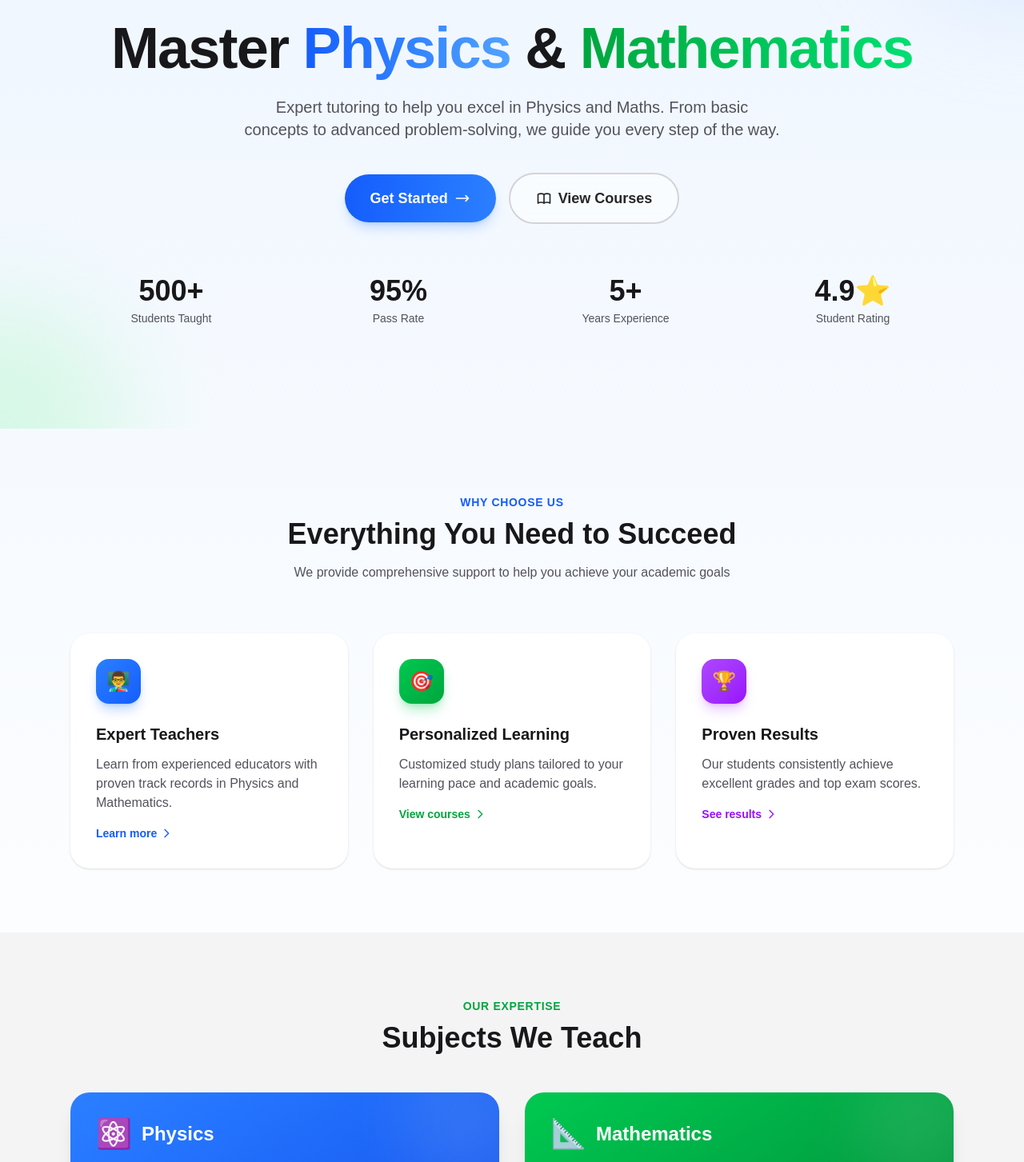
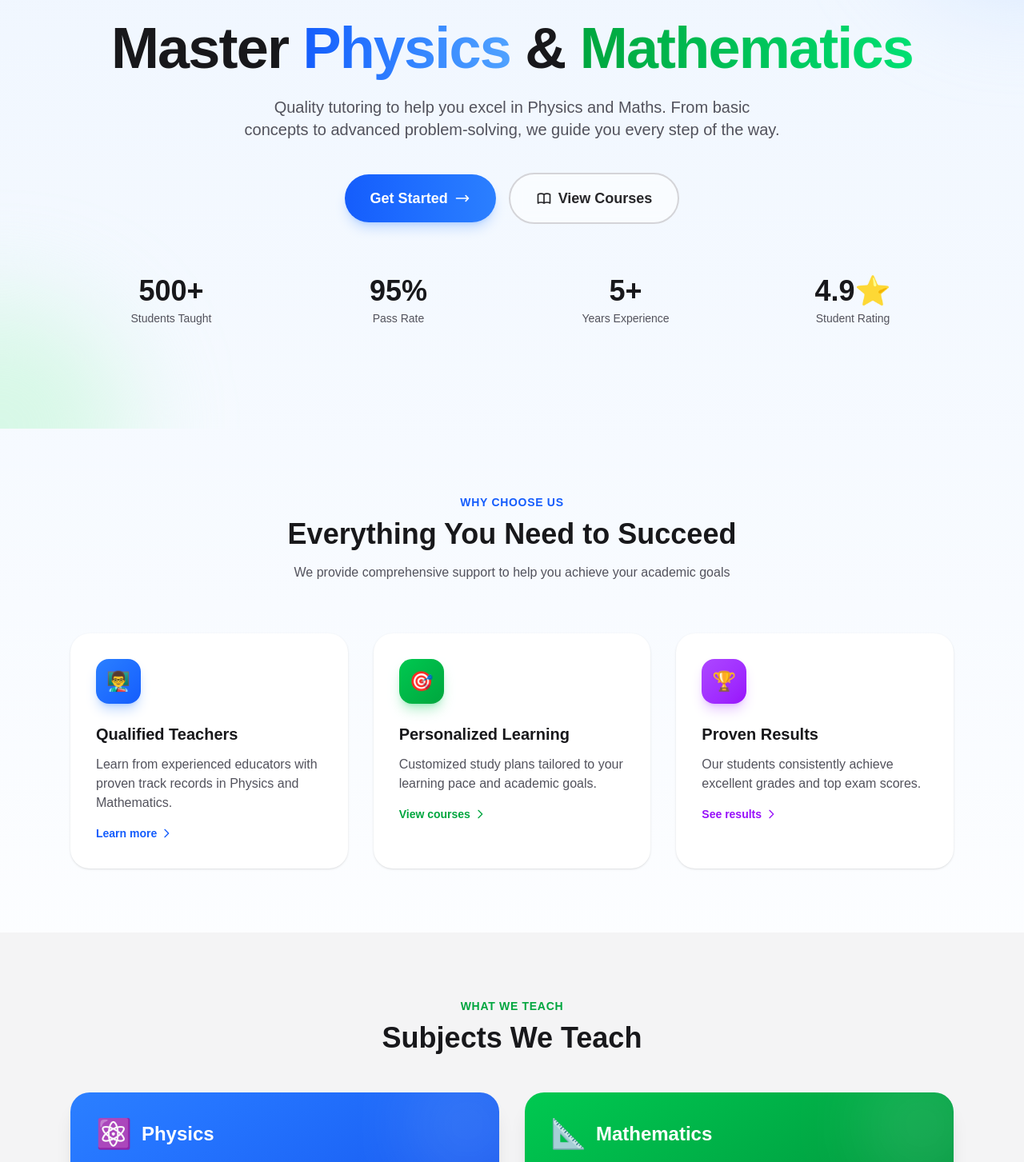
Before and after one commit to bhuvankumar17/kirusil-, a Next.js app: page / in a window 1280 px wide. Shown: the part 229-1682 px from the top of the page at 80% size. Built offline with nearby package versions, Linux system fonts and the light colour scheme; no server answers.

Commit message:
Remove expert references from website

```diff
--- a/src/app/about/page.js
+++ b/src/app/about/page.js
@@ -64,7 +64,7 @@ export default function About() {
               <div className="mx-auto flex h-16 w-16 items-center justify-center rounded-full bg-blue-100 text-3xl dark:bg-blue-900">
                 👨‍🏫
               </div>
-              <h3 className="mt-4 font-semibold text-black dark:text-white">Expert Faculty</h3>
+              <h3 className="mt-4 font-semibold text-black dark:text-white">Qualified Faculty</h3>
               <p className="mt-2 text-sm text-zinc-600 dark:text-zinc-400">
                 Highly qualified teachers with years of experience
               </p>
--- a/src/app/layout.js
+++ b/src/app/layout.js
@@ -16,10 +16,10 @@ const geistMono = Geist_Mono({
 
 export const metadata = {
   title: {
-    default: "Kirusil Tuition Center | Expert Physics & Maths Tutoring",
+    default: "Kirusil Tuition Center | Physics & Maths Tutoring",
     template: "%s | Kirusil Tuition Center",
   },
-  description: "Kirusil Tuition Center offers expert tutoring in Physics and Mathematics for students of all levels. Personalized learning, experienced teachers, and proven results. Join us for academic excellence!",
+  description: "Kirusil Tuition Center offers quality tutoring in Physics and Mathematics for students of all levels. Personalized learning, experienced teachers, and proven results. Join us for academic excellence!",
   keywords: ["physics tuition", "maths tuition", "tuition center", "physics tutoring", "mathematics tutoring", "online tuition", "Kirusil", "exam preparation", "CBSE tuition", "ICSE tuition"],
   authors: [{ name: "Kirusil Tuition Center" }],
   creator: "Kirusil Tuition Center",
@@ -40,8 +40,8 @@ export const metadata = {
     locale: "en_IN",
     url: "https://kirusil.vercel.app",
     siteName: "Kirusil Tuition Center",
-    title: "Kirusil Tuition Center | Expert Physics & Maths Tutoring",
-    description: "Expert tutoring in Physics and Mathematics. Personalized learning with experienced teachers for academic excellence.",
+    title: "Kirusil Tuition Center | Physics & Maths Tutoring",
+    description: "Quality tutoring in Physics and Mathematics. Personalized learning with experienced teachers for academic excellence.",
     images: [
       {
         url: "/og-image.png",
@@ -53,8 +53,8 @@ export const metadata = {
   },
   twitter: {
     card: "summary_large_image",
-    title: "Kirusil Tuition Center | Expert Physics & Maths Tutoring",
-    description: "Expert tutoring in Physics and Mathematics. Join Kirusil for academic excellence!",
+    title: "Kirusil Tuition Center | Physics & Maths Tutoring",
+    description: "Quality tutoring in Physics and Mathematics. Join Kirusil for academic excellence!",
     images: ["/og-image.png"],
   },
   verification: {
@@ -89,7 +89,7 @@ export default function RootLayout({ children }) {
               "@context": "https://schema.org",
               "@type": "EducationalOrganization",
               "name": "Kirusil Tuition Center",
-              "description": "Expert tutoring in Physics and Mathematics for students of all levels.",
+              "description": "Quality tutoring in Physics and Mathematics for students of all levels.",
               "url": "https://kirusil.vercel.app",
               "logo": "https://kirusil.vercel.app/logo.jpg",
               "sameAs": [
--- a/src/app/page.js
+++ b/src/app/page.js
@@ -34,7 +34,7 @@ export default function Home() {
           </h1>
 
           <p className="mx-auto mt-6 max-w-2xl text-lg text-zinc-600 dark:text-zinc-400 md:text-xl">
-            Expert tutoring to help you excel in Physics and Maths. From basic concepts to advanced problem-solving, we guide you every step of the way.
+            Quality tutoring to help you excel in Physics and Maths. From basic concepts to advanced problem-solving, we guide you every step of the way.
           </p>
 
           <div className="mt-10 flex flex-col items-center justify-center gap-4 sm:flex-row">
@@ -100,7 +100,7 @@ export default function Home() {
                 👨‍🏫
               </div>
               <h3 className="mt-6 text-xl font-bold text-zinc-900 dark:text-white">
-                Expert Teachers
+                Qualified Teachers
               </h3>
               <p className="mt-3 text-zinc-600 dark:text-zinc-400">
                 Learn from experienced educators with proven track records in Physics and Mathematics.
@@ -158,7 +158,7 @@ export default function Home() {
       <section className="bg-zinc-100 py-20 dark:bg-zinc-900/50">
         <div className="mx-auto max-w-6xl px-6">
           <div className="text-center">
-            <span className="text-sm font-semibold uppercase tracking-wider text-green-600 dark:text-green-400">Our Expertise</span>
+            <span className="text-sm font-semibold uppercase tracking-wider text-green-600 dark:text-green-400">What We Teach</span>
             <h2 className="mt-2 text-3xl font-bold text-zinc-900 dark:text-white md:text-4xl">
               Subjects We Teach
             </h2>
--- a/src/components/Footer.js
+++ b/src/components/Footer.js
@@ -31,7 +31,7 @@ export default function Footer() {
               </span>
             </Link>
             <p className="mt-4 text-sm">
-              Expert tutoring in Physics and Mathematics. Helping students achieve academic excellence since 2020.
+              Quality tutoring in Physics and Mathematics. Helping students achieve academic excellence since 2020.
             </p>
             <div className="mt-6 flex gap-4">
               <a href="#" className="flex h-10 w-10 items-center justify-center rounded-full bg-zinc-800 text-zinc-400 transition-colors hover:bg-blue-600 hover:text-white">
```
